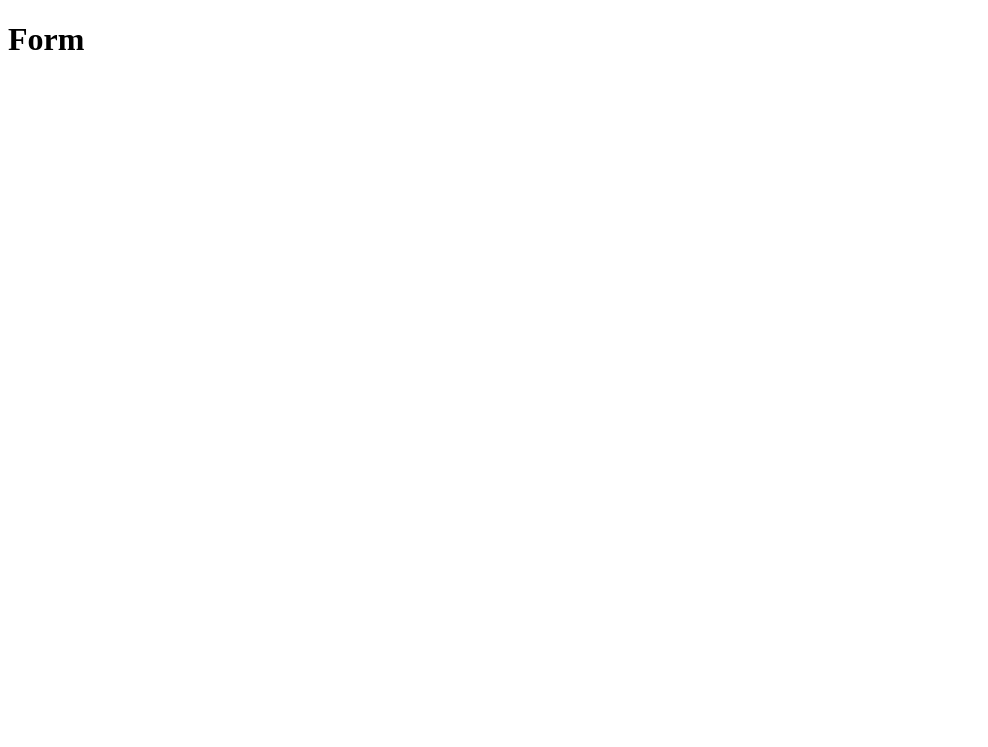
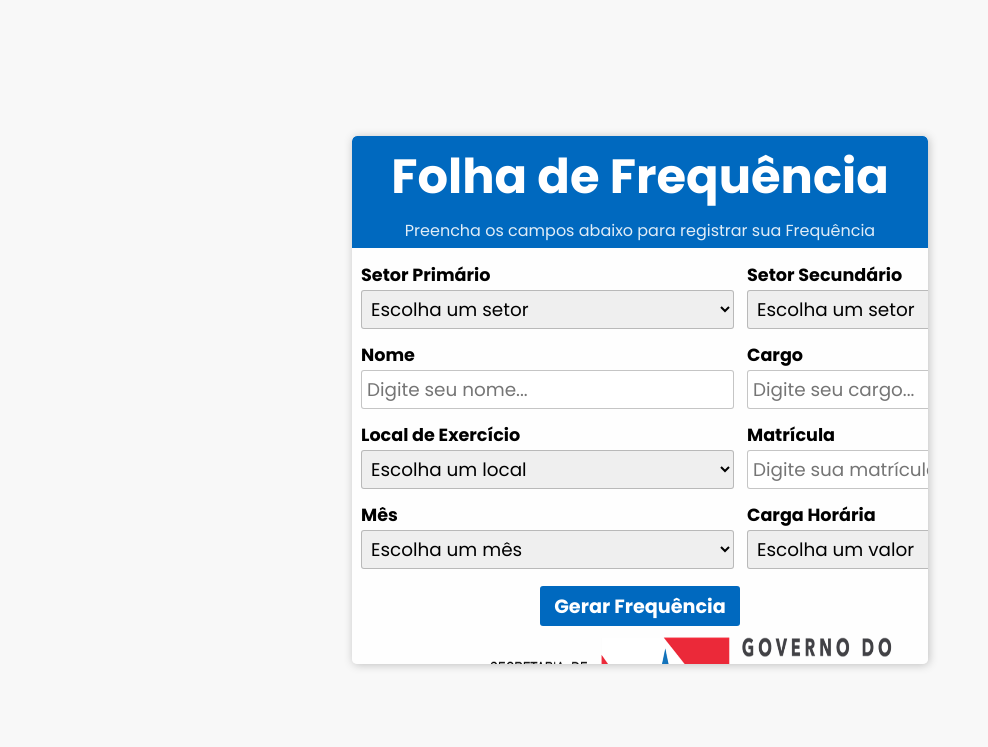
Before and after one commit to yurisilva2503/modelo_frequencia, a plain HTML site: page index.html in a window 1280 px wide. Shown: the whole page, without its empty margins (0-988 px from the left). Drawn offline with Linux system fonts and the light colour scheme.

Commit message:
feat: add a form to impress page

```diff
--- a/index.html
+++ b/index.html
@@ -3,9 +3,87 @@
 <head>
     <meta charset="UTF-8">
     <meta name="viewport" content="width=device-width, initial-scale=1.0">
-    <title>Document</title>
+    <title>SECTET - Preenchimento</title>
+    <link rel="icon" href="./assets/images/bandeira_PARÁ.png" type="image/png">
+    <link rel="stylesheet" href="./styles/index.css">
 </head>
 <body>
-    <h1>Form</h1>
+    <div class="wrapper">
+        <form class="form">
+            <div class="title-container">
+                <h1 class="title">Folha de Frequência</h1>
+                <h2 class="subtitle">Preencha os campos abaixo para registrar sua Frequência</h2>
+            </div>
+            <div class="input-container">
+                <div class="input-control">
+                    <label>Setor Primário</label>
+                    <select>
+                        <option value="none" selected disabled>Escolha um setor</option>
+                        <option value="GETIC">DAF</option>
+                    </select>
+                </div>
+                <div class="input-control">
+                    <label>Setor Secundário</label>
+                    <select>
+                        <option value="none" selected disabled>Escolha um setor</option>
+                        <option value="GETIC">GETIC</option>
+                    </select>
+                </div>
+                <div class="input-control">
+                    <label>Nome</label>
+                    <input type="text" placeholder="Digite seu nome...">
+                </div>
+                <div class="input-control">
+                    <label>Cargo</label>
+                    <input type="text" placeholder="Digite seu cargo...">
+                </div>
+                <div class="input-control">
+                    <label>Local de Exercício</label>
+                    <select>
+                        <option value="none" selected disabled>Escolha um local</option>
+                        <option value="getic">GETIC</option>
+                    </select>
+                </div>
+                <div class="input-control">
+                    <label>Matrícula</label>
+                    <input type="text" placeholder="Digite sua matrícula...">
+                </div>
+                <div class="input-control">
+                    <label>Mês</label>
+                    <select>
+                        <option value="none" selected disabled>Escolha um mês</option>
+                        <option value="january">Janeiro</option>
+                        <option value="february">Fevereiro</option>
+                        <option value="march">Março</option>
+                        <option value="april">Abril</option>
+                        <option value="may">Maio</option>
+                        <option value="june">Junho</option>
+                        <option value="july">Julho</option>
+                        <option value="august">Agosto</option>
+                        <option value="september">Setembro</option>
+                        <option value="october">Outubro</option>
+                        <option value="november">Novembro</option>
+                        <option value="december">Dezembro</option>
+                    </select>
+                </div>
+                <div class="input-control">
+                    <label>Carga Horária</label>
+                    <select>
+                        <option value="none" selected disabled>Escolha um valor</option>
+                        <option value="four">4</option>
+                        <option value="six">6</option>
+                        <option value="eight">8</option>
+                    </select>
+                </div>
+            </div>
+            <div class="button-container">
+                <button>Gerar Frequência</button>
+            </div>
+            <div class="image-container">
+                <img src="./assets/images/logo_SECTET.png" alt="Logo da SECTET">
+            </div>
+        </form>
+
+    </div>
 </body>
 </html>
--- a/scripts/index.js
+++ b/scripts/index.js
@@ -7,7 +7,6 @@ const secundary_table = document.getElementById(
 ).innerHTML;
 const wrapper = document.getElementById("wrapper");
 const btn = document.getElementById("btn-impress");
-const footer = document.getElementById("footer");
 const date_container = document.getElementById("date-container");
 const signatures = document.getElementById("signatures");
 const address = document.getElementById("address");
@@ -56,5 +55,5 @@ const makePDF = () => {
   window.print();
 
   btn.style.display = "block";
-  wrapper.style.width = "55%";
+  wrapper.style.width = "50%";
 };
--- a/styles/impress.css
+++ b/styles/impress.css
@@ -15,7 +15,7 @@ body {
 }
 
 #wrapper {
-  width: 55%;
+  width: 50%;
   height: 95%;
 }
 
@@ -99,7 +99,7 @@ body {
   text-align: center;
   font-size: 0.85em;
   padding: 4px;
-  background-color: #999;
+  background-color: #a7a7a7;
 }
 
 .cel-secundary_table.-subcolumn.-day {
--- /dev/null
+++ b/styles/index.css
@@ -0,0 +1,121 @@
+@import url('https://fonts.googleapis.com/css2?family=Poppins:ital,wght@0,100;0,200;0,300;0,400;0,500;0,600;0,700;0,800;0,900;1,100;1,200;1,300;1,400;1,500;1,600;1,700;1,800;1,900&display=swap');
+
+* {
+    margin: 0px;
+    padding: 0px;
+    box-sizing: border-box;
+    font-family: 'Poppins', Arial;
+    font-weight: bold;
+}
+
+.wrapper {
+    display: flex;
+    justify-content: center;
+    align-items: center;
+    width: 100vw;
+    height: 100vh;
+    background-color: #f8f8f8;
+}
+
+.form {
+    background-color: #ffffffd2;
+    box-shadow: 1px 1px 10px #0000003a;
+    margin: 5px;
+    display: flex;
+    flex-direction: column;
+    align-items: center;
+    width: 45%;
+    height: 66%;
+    border-radius: 5px;
+    overflow: hidden;
+}
+
+.title-container {
+    display: flex;
+    flex-direction: column;
+    align-items: center;
+    text-align: center;
+    width: 100%;
+    gap: 5px;
+    padding: 5px;
+    margin-bottom: 5px;
+    background-color: #0069bf;
+    color: #fff;
+    border-radius: 5px 5px 0px 0px;
+}
+
+.title {
+    font-size: 3em;
+}
+
+.subtitle {
+    font-weight: 400;
+    font-size: 1em;
+    color: #ffffffe0;
+}
+
+.input-container {
+    width: 100%;
+    display: grid;
+    grid-template-columns: 1fr 1fr;
+    gap: 5px;
+    padding: 5px;
+}
+
+.input-control {
+    display: flex;
+    flex-direction: column;
+    margin: 4px;
+}
+
+.input-control>label {
+    font-size: 1.1em;
+    margin-bottom: 2px;
+}
+
+.input-control>input, select {
+    font-size: 1.15em;
+    font-weight: 400;
+    border: 1px solid #0000003a;
+    border-radius: 3px;
+    padding: 5px;
+}
+
+.button-container {
+    width: 100%;
+    height: 100%;
+    display: flex;
+    justify-content: center;
+    margin-top: 8px;
+}
+
+.button-container>button {
+    width: 200px;
+    height: 40px;
+    font-size: 1.2em;
+    font-weight: bold;
+    background-color: #0069BF;
+    color: #fff;
+    border: none;
+    border-radius: 3px;
+    cursor: pointer;
+    transition: 0.2s all ease-in-out;
+}
+
+.button-container>button:hover {
+    filter: brightness(1.1);
+    transform: scale(1.03);
+}
+
+.image-container {
+    display: flex;
+    justify-content: center;
+    width: 100%;
+    margin: 10px;
+}
+
+.image-container>img {
+    width: 90%;
+    height: 108px;
+    filter: saturate(1), contrast(1.1);
+}
```
Also changed, not shown: impress.html (+1 -1 lines).
